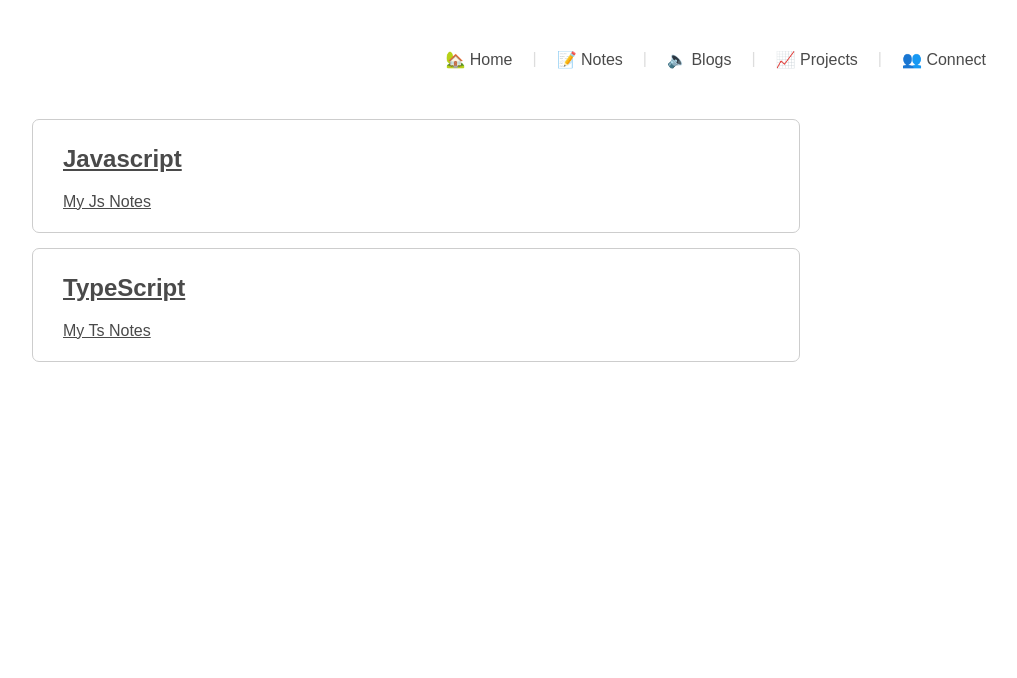
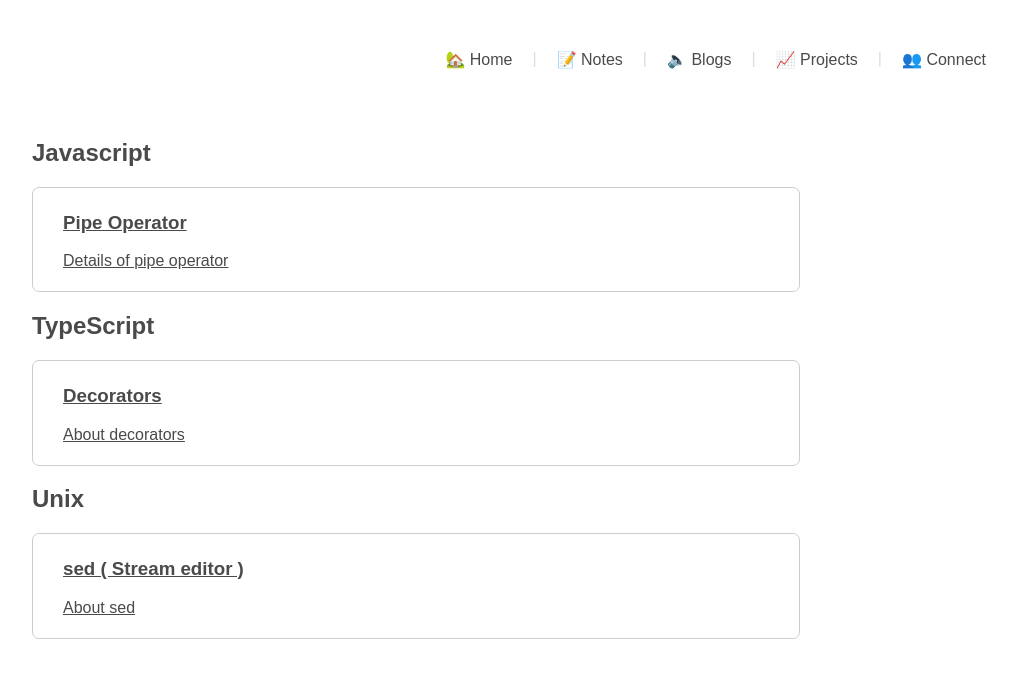
Before and after one commit to ajaymathur/ajaymathur.github.io, a Next.js app: page /notes in a window 1280 px wide. Shown: the top 678 px of the page, without its empty margins (224-1241 px from the left). Built offline with nearby package versions, Linux system fonts and the light colour scheme.

Commit message:
added sub sections

```diff
--- a/components/ListItem/index.tsx
+++ b/components/ListItem/index.tsx
@@ -8,7 +8,7 @@ function ListItem({ heading, shortDescription, link }) {
     <Link href={link}>
       <a>
         <div className="list-item">
-          <h2>{heading}</h2>
+          <h3>{heading}</h3>
           <p>{shortDescription}</p>
         </div>
       </a>
--- a/components/Meta/index.tsx
+++ b/components/Meta/index.tsx
@@ -1,3 +1,4 @@
+import React from 'react';
 import Head from 'next/head';
 
 import './styles.scss';
--- a/components/Meta/styles.scss
+++ b/components/Meta/styles.scss
@@ -1,5 +1,5 @@
 *{
-	box-sizing: border-box;
+  box-sizing: border-box;
   font-family: Arial, Helvetica, sans-serif;
   color: #4a4a4a;
 }
--- a/pages/notes/index.tsx
+++ b/pages/notes/index.tsx
@@ -6,15 +6,23 @@ import Page from '../../components/Page';
 function Notes() {
 	return <Page>
 		<Main>
+			<h2>Javascript</h2>
 			<ListItem
-				link='/notes/javascript'
-				heading="Javascript"
-				shortDescription="My Js Notes"
+				link='/notes/javascript/pipe-operator'
+				heading="Pipe Operator"
+				shortDescription="Details of pipe operator"
 			/>
+			<h2>TypeScript</h2>
 			<ListItem
-				link='/notes/typescript'
-				heading="TypeScript"
-				shortDescription="My Ts Notes"
+				link='/notes/typescript/decorators'
+				heading="Decorators"
+				shortDescription="About decorators"
+			/>
+			<h2>Unix</h2>
+			<ListItem
+				link='/notes/unix/sed'
+				heading="sed ( Stream editor )"
+				shortDescription="About sed"
 			/>
 		</Main>
 	</Page>
```
Also changed, not shown: pages/notes/unix/components.tsx (added, +14 -0 lines), pages/notes/unix/sed.mdx (added, +73 -0 lines), pages/projects/build-stats/index.mdx (+22 -1 lines), pages/notes/javascript/pipe-operator.mdx (renamed from pages/notes/javascript/index.mdx), pages/notes/typescript/decorators.mdx (renamed from pages/notes/typescript/index.mdx), 1 other file (tests, documents, lock files or other folders).
